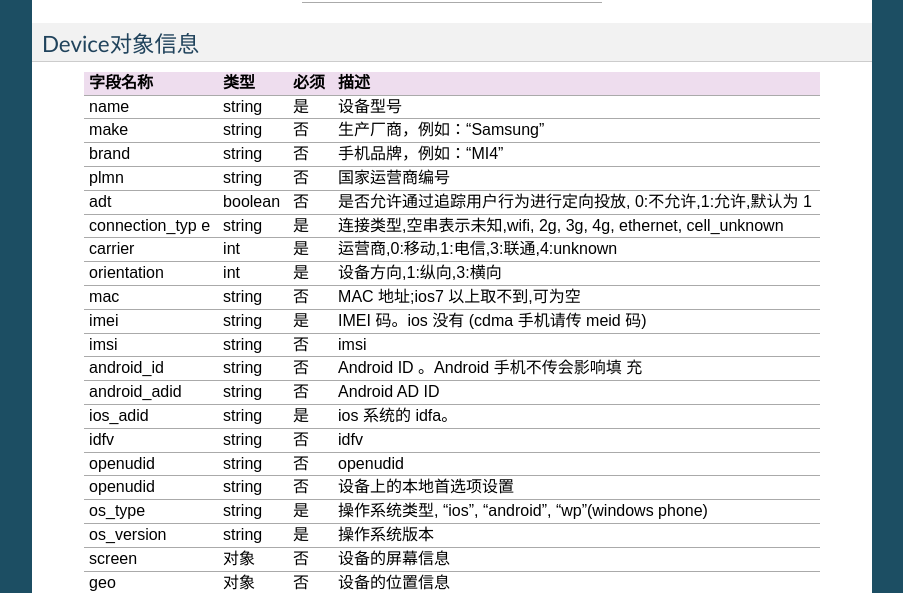
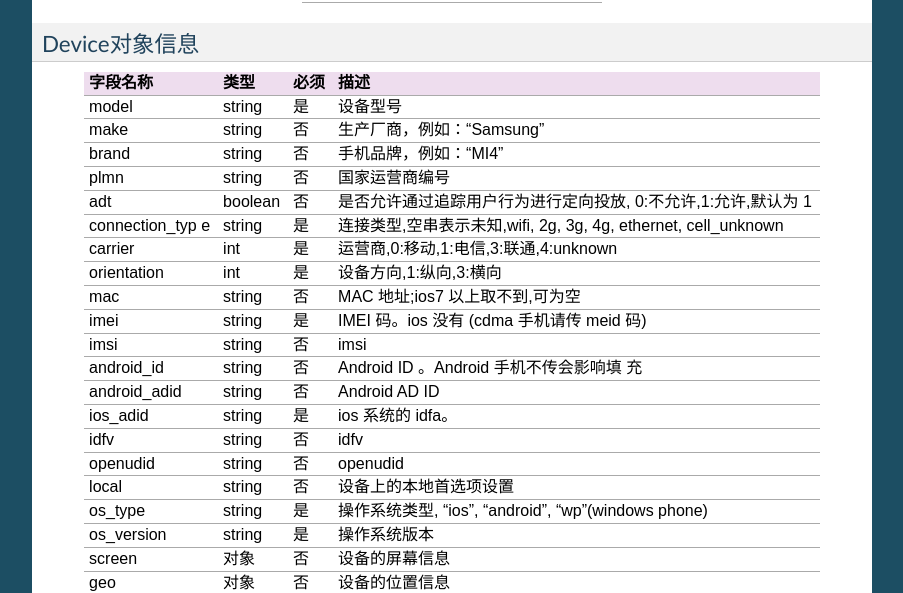
Before and after one commit to yumimobi/adx_ssp_doc, a Sphinx documentation site: the page built from docs/base.rst, in a window 1280 px wide and 900 px high, scrolled down 2534 px. Shown: the part 162-755 px from the top of the window, without its empty margins (198-1101 px from the left). Built offline with Sphinx 7.4.7, drawn with Linux system fonts in a browser that asks for light colours.

Commit message:
修复设备型号；语言本地选型的字段错误

```diff
--- a/docs/base.rst
+++ b/docs/base.rst
@@ -183,7 +183,7 @@ Device对象信息
 +---------------+----------+-------+--------------------------------------+
 | 字段名称      | 类型     | 必须  | 描述                                 |
 +===============+==========+=======+======================================+
-| name          | string   | 是    | 设备型号                             |
+| model         | string   | 是    | 设备型号                             |
 +---------------+----------+-------+--------------------------------------+
 | make          | string   | 否    | 生产厂商，例如：“Samsung”            |
 +---------------+----------+-------+--------------------------------------+
@@ -219,7 +219,7 @@ Device对象信息
 +---------------+----------+-------+--------------------------------------+
 | openudid      | string   | 否    | openudid                             |
 +---------------+----------+-------+--------------------------------------+
-| openudid      | string   | 否    | 设备上的本地首选项设置               |
+| local         | string   | 否    | 设备上的本地首选项设置               |
 +---------------+----------+-------+--------------------------------------+
 | os_type       | string   | 是    | 操作系统类型, "ios", "android",      |
 |               |          |       | "wp"(windows phone)                  |
@@ -385,7 +385,7 @@ Data对象信息
 +---------------+----------+-------+--------------------------------------+
 
 Zplay对象信息
-~~~~~~~~~~~~~
+~~~~~~~~~~~~~~
 
 +---------------+----------+-------+--------------------------------------+
 | 字段名称      | 类型     | 必须  | 描述                                 |
```
Also changed, not shown: 1 other file.
